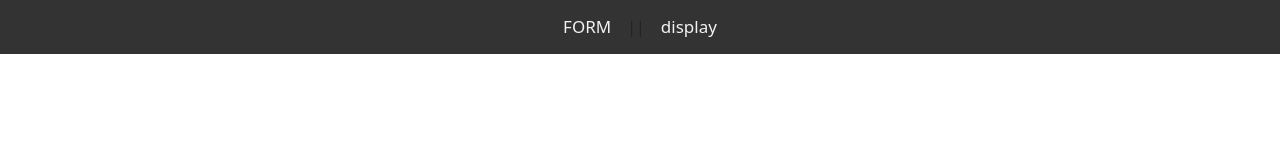
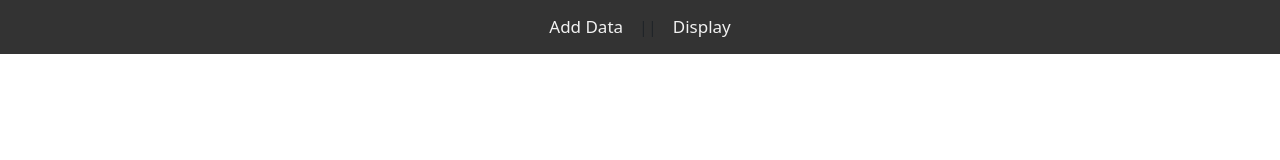
Before and after one commit to rajjbhandarii/vercel-website-, an Angular app: page / in a window 1280 px wide. Shown: the top 160 px of the page. Built offline with nearby package versions, Linux system fonts and the light colour scheme.

Commit message:
Update app.component.html

```diff
--- a/src/app/app.component.html
+++ b/src/app/app.component.html
@@ -1,6 +1,6 @@
 <nav>
-    <a routerLink="form">FORM</a> ||
-    <a routerLink="display">display</a>
+    <a routerLink="form">Add Data</a> ||
+    <a routerLink="display">Display</a>
 
 </nav>
 <router-outlet></router-outlet>
```
